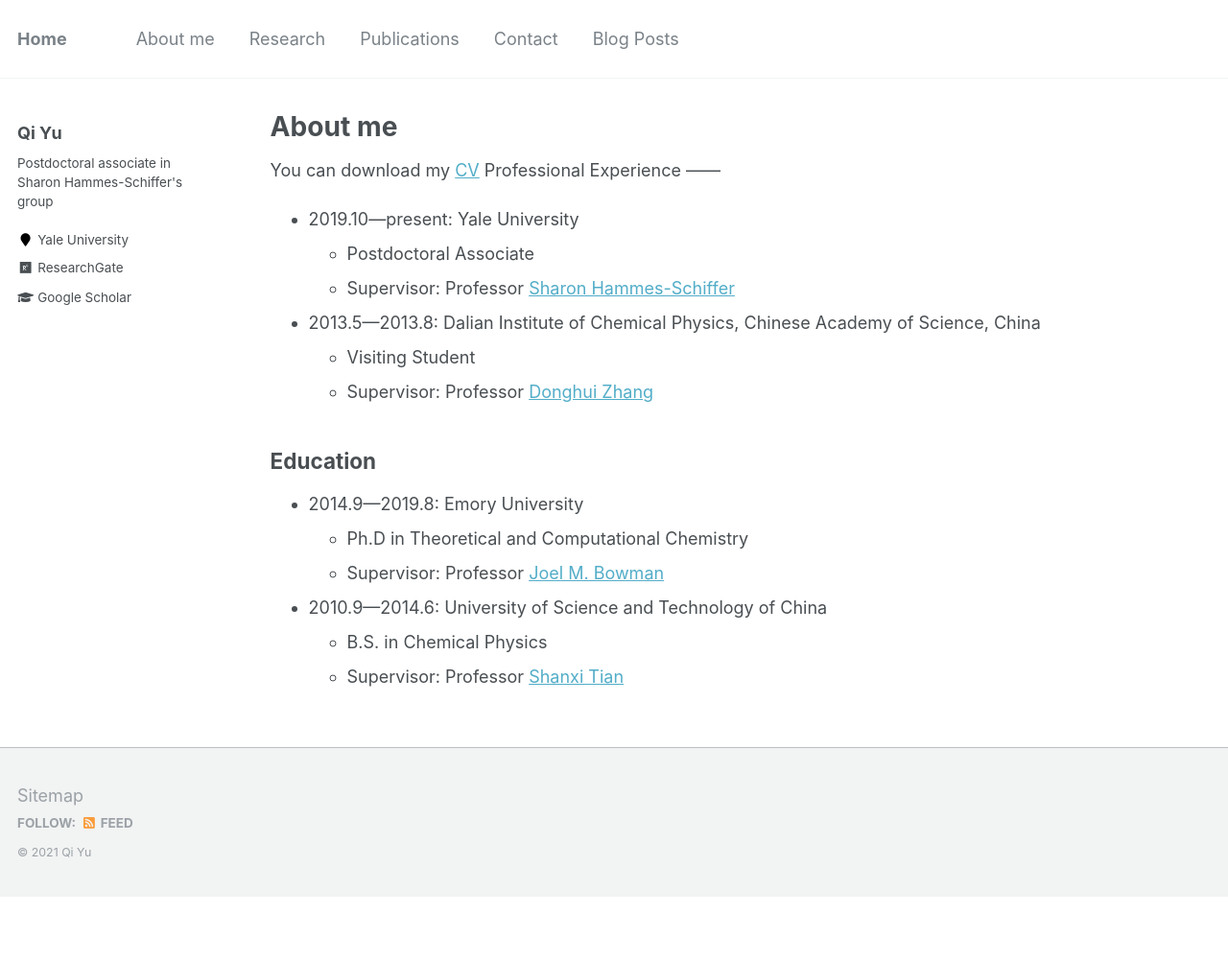
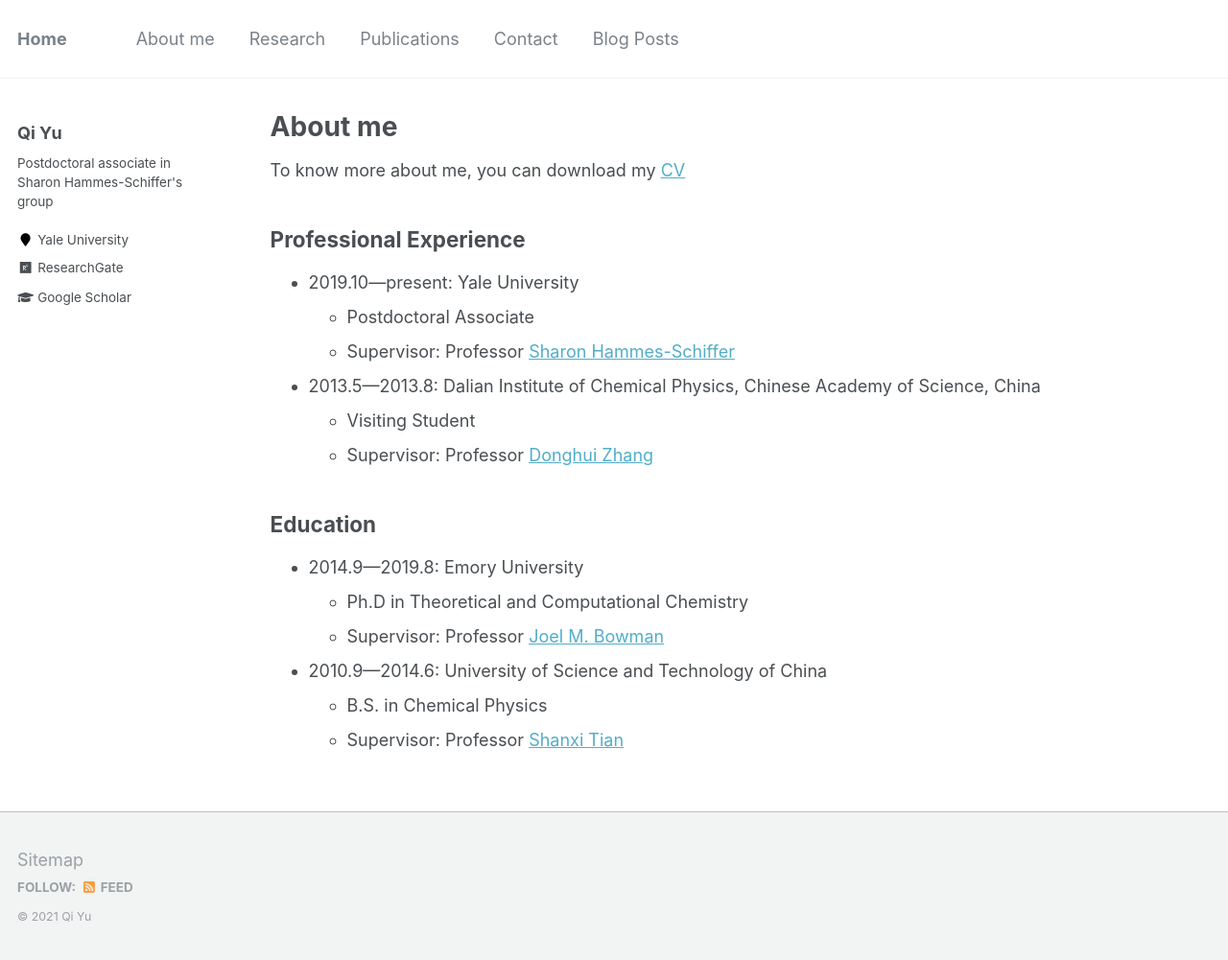
Before and after one commit to qiyuchem/qiyuchem.github.io, a Jekyll site: the page built from _pages/cv.md, in a window 1280 px wide. Shown: the whole page at 96% size. Built offline with Jekyll 4.4.1, drawn with Linux system fonts in a browser that asks for light colours; before the commit the page ends 935 px from its top, so only the background shows below that.

Commit message:
Update cv.md

```diff
--- a/_pages/cv.md
+++ b/_pages/cv.md
@@ -7,7 +7,9 @@ redirect_from:
   - /resume
 ---
 {% include base_path %}
-You can download my [CV](https://github.com/qiyuchem/qiyuchem.github.io/blob/master/files/CV_Qi.pdf)
+
+To know more about me, you can download my [CV](https://github.com/qiyuchem/qiyuchem.github.io/blob/master/files/CV_Qi.pdf)
+
 Professional Experience
 ------
 * 2019.10---present: Yale University
```
